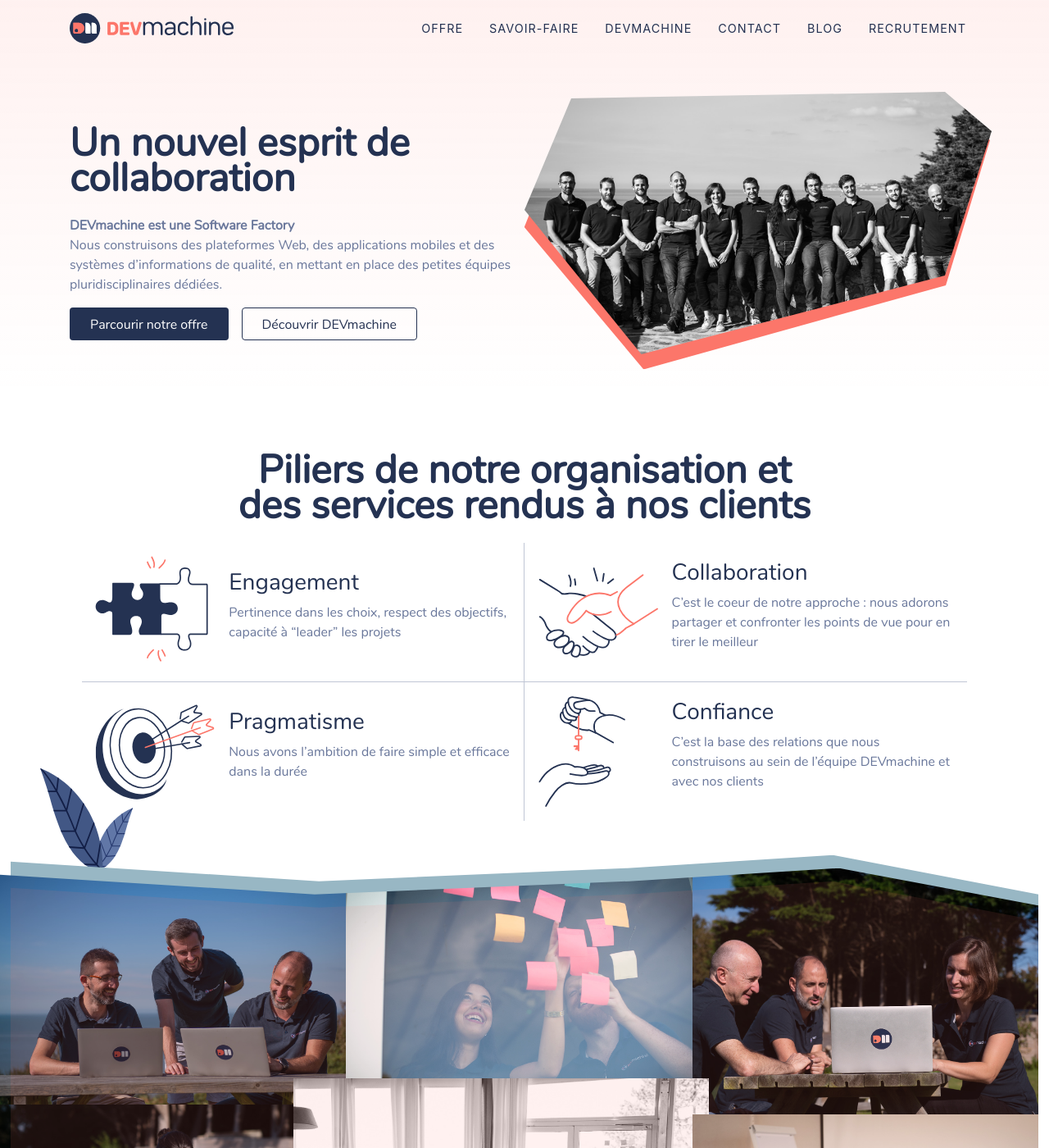
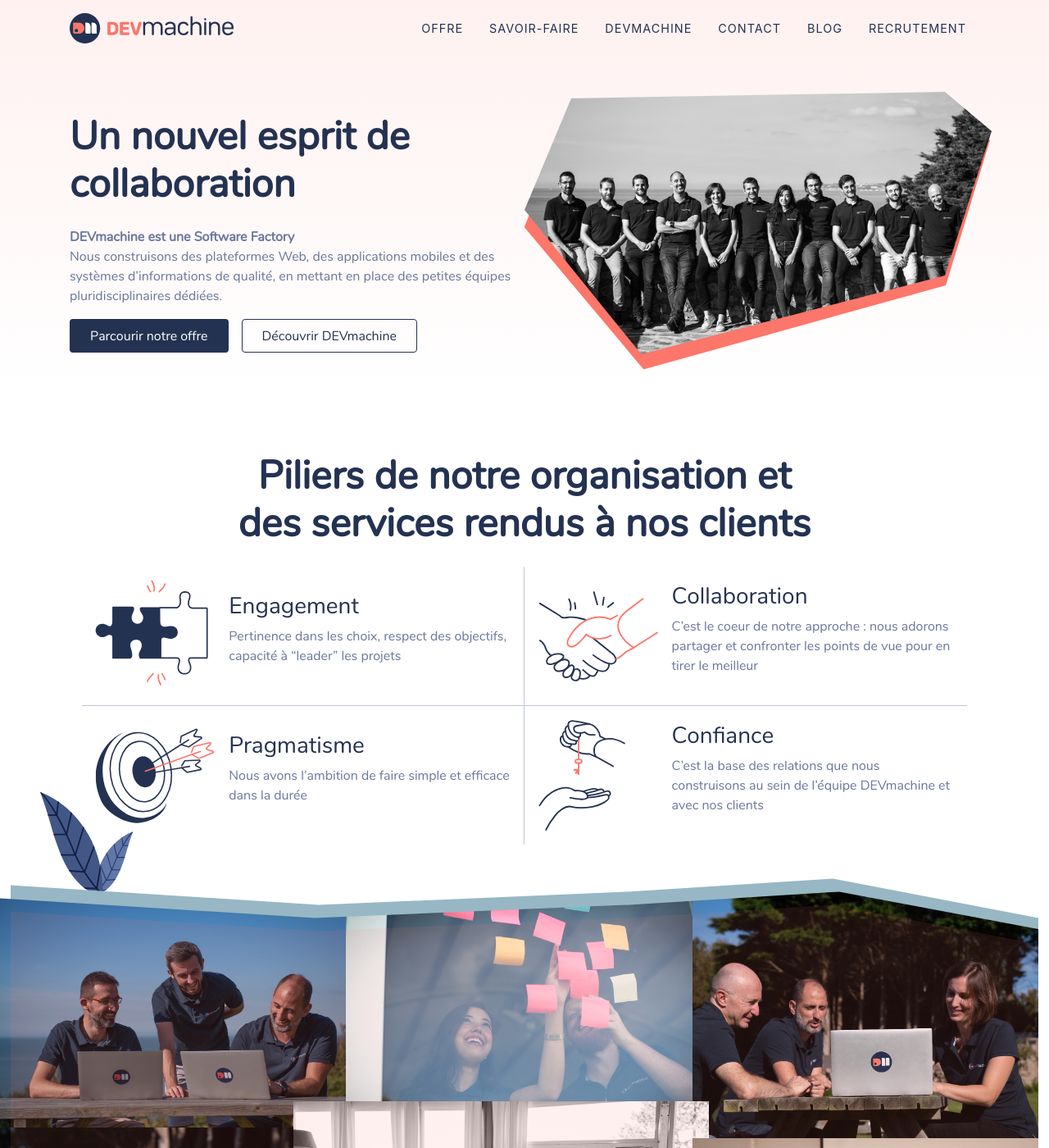
Before and after one commit to DEVmachine-fr/website, a Jekyll site: the page built from index.html, in a window 1280 px wide and 1400 px high. Shown: the whole window at 82% size. Built offline with Jekyll 4.4.1, drawn with Linux system fonts in a browser that asks for light colours; nearby versions of some CDN libraries.

Commit message:
fix: line height

```diff
--- a/assets/css/styles.scss
+++ b/assets/css/styles.scss
@@ -103,31 +103,32 @@
 h2.section-subheading {
   text-align: center;
   width: 100%;
+  line-height: 120%;
+
+  @media (max-width: $sm-size) {
+    line-height: initial;
+  }
 }
 
 h1.section-heading {
   color: $secondary;
   font-weight: 900;
   font-size: 3rem;
-  line-height: 2.7rem;
   margin: 1.5rem 0;
 
   @media (max-width: $sm-size) {
     font-size: 2rem;
-    line-height: 1.7rem;
   }
 }
 
 h2.section-subheading {
   color: $third;
   font-size: 2rem;
-  line-height: 1.7rem;
   font-weight: 800;
   margin-bottom: 2rem;
 
   @media (max-width: $sm-size) {
     font-size: 1.5rem;
-    line-height: 1.2rem;
   }
 }
 
```
